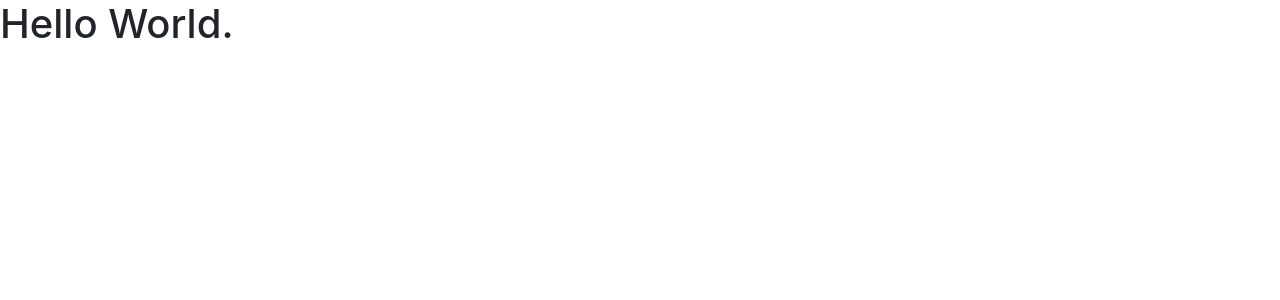
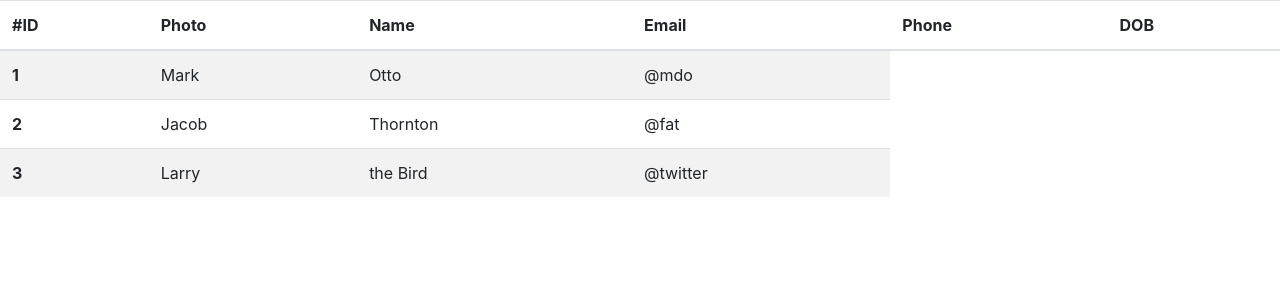
Before and after one commit to Valkimani/employee-viewer-app, a React (Create React App) app: page / in a window 1280 px wide. Shown: the top 300 px of the page. Built offline with nearby package versions, Linux system fonts and the light colour scheme.

Commit message:
Imported table in app.js and replaced th H1 with Table.

```diff
--- a/src/App.js
+++ b/src/App.js
@@ -1,10 +1,12 @@
+import Table from "./components/Table/Table"
 
-import React from 'react';
+
+
 
 const App = () => {
   return (
     <div>
-    <h1> Hello World.</h1>
+    <Table />
     </div>
   );
 };
```
Also changed, not shown: src/components/Table/Table.jsx (renamed from src/components/Table.jsx).
